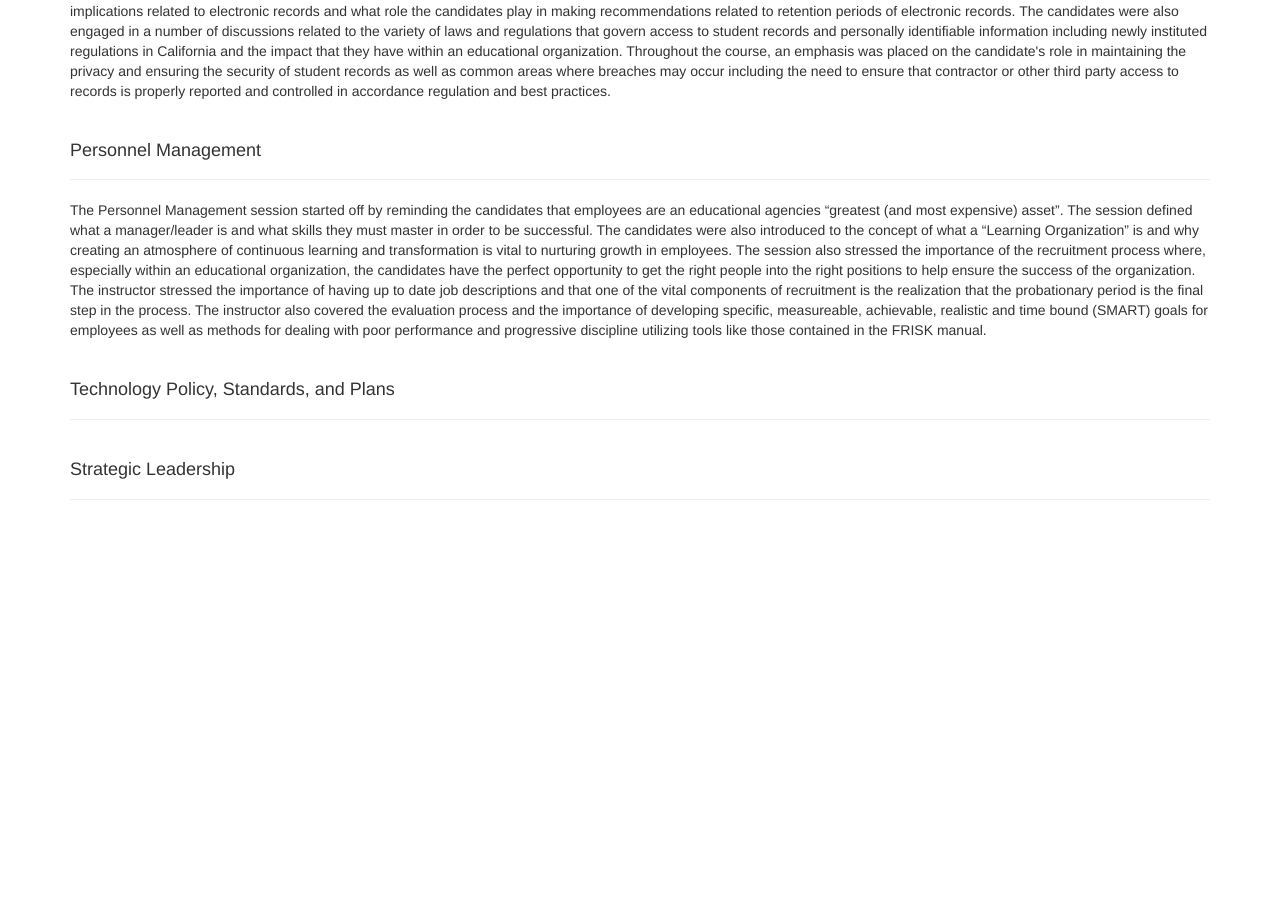
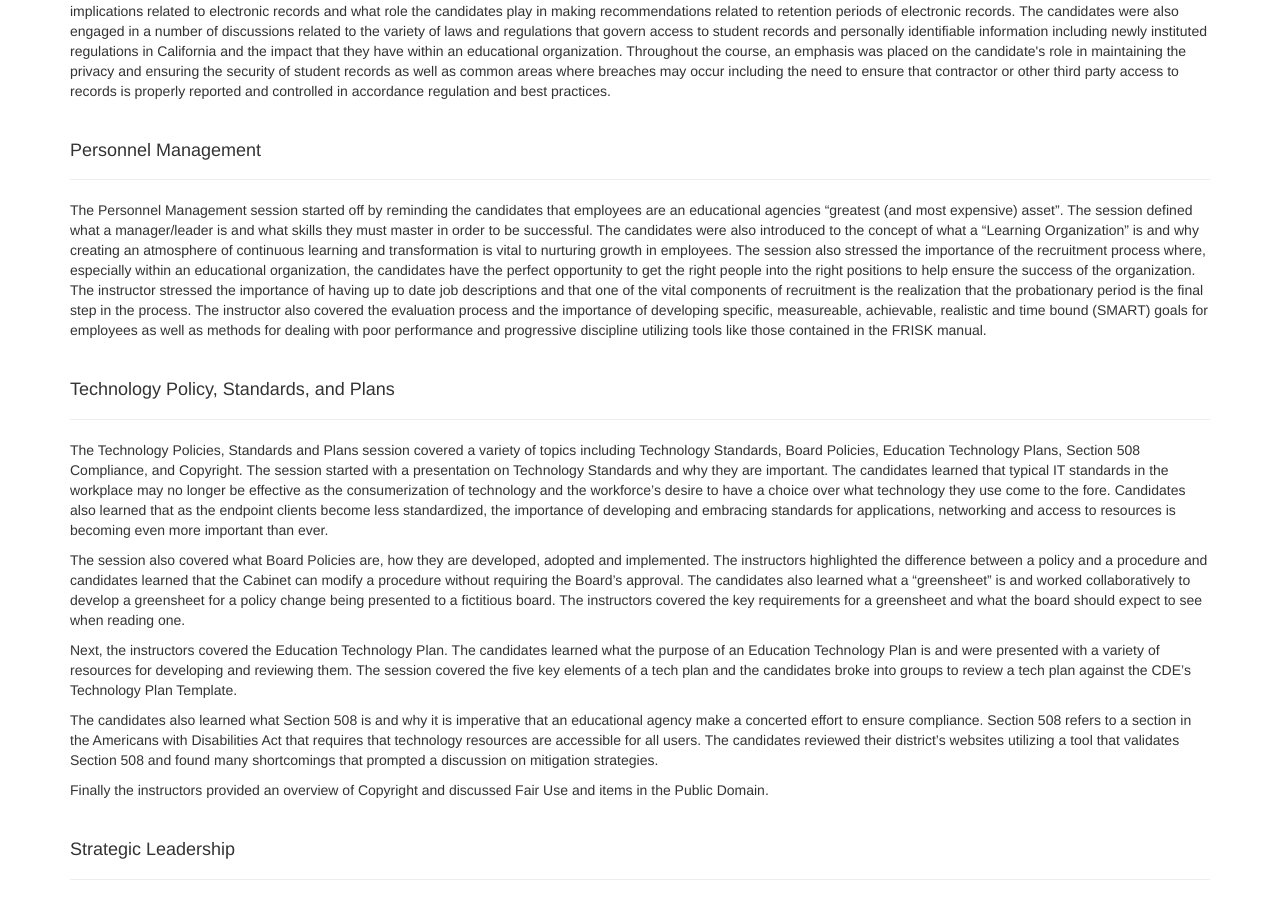
Before and after one commit to shanepinnell/shanepinnell.github.io, a Jekyll site: the page built from cto_mentor/summary.html, in a window 1280 px wide and 900 px high, scrolled down 3246 px. Built offline with Jekyll 4.4.1, drawn with Linux system fonts in a browser that asks for light colours; nearby versions of some CDN libraries; library files that are not in the unit come from our copies; before the commit the page ends 3766 px from its top, so only the background shows below that.

Commit message:
updated portfolio

```diff
--- a/cto_mentor/summary.html
+++ b/cto_mentor/summary.html
@@ -105,6 +105,22 @@ One other aspect of the Professional Development session was the discussion of t
 <div class="page-header">
 	<h4>Technology Policy, Standards, and Plans</h4>
 </div>
+<p>
+	The Technology Policies, Standards and Plans session covered a variety of topics including Technology Standards, Board Policies, Education Technology Plans, Section 508 Compliance, and Copyright. The session started with a presentation on Technology Standards and why they are important. The candidates learned that typical IT standards in the workplace may no longer be effective as the consumerization of technology and the workforce’s desire to have a choice over what technology they use come to the fore. Candidates also learned that as the endpoint clients become less standardized, the importance of developing and embracing standards for applications, networking and access to resources is becoming even more important than ever.
+</p>
+<p>
+	The session also covered what Board Policies are, how they are developed, adopted and implemented. The instructors highlighted the difference between a policy and a procedure and candidates learned that the Cabinet can modify a procedure without requiring the Board’s approval. The candidates also learned what a “greensheet” is and worked collaboratively to develop a greensheet for a policy change being presented to a fictitious board. The instructors covered the key requirements for a greensheet and what the board should expect to see when reading one.
+</p>
+<p>
+	Next, the instructors covered the Education Technology Plan. The candidates learned what the purpose of an Education Technology Plan is and were presented with a variety of resources for developing and reviewing them. The session covered the five key elements of a tech plan and the candidates broke into groups to review a tech plan against the CDE’s Technology Plan Template.
+</p>
+<p>
+	The candidates also learned what Section 508 is and why it is imperative that an educational agency make a concerted effort to ensure compliance. Section 508 refers to a section in the Americans with Disabilities Act that requires that technology resources are accessible for all users. The candidates reviewed their district’s websites utilizing a tool that validates Section 508 and found many shortcomings that prompted a discussion on mitigation strategies.
+</p>
+<p>
+	Finally the instructors provided an overview of Copyright and discussed Fair Use and items in the Public Domain.
+</p>
+
 <div class="page-header">
 	<h4>Strategic Leadership</h4>
 </div>
```
